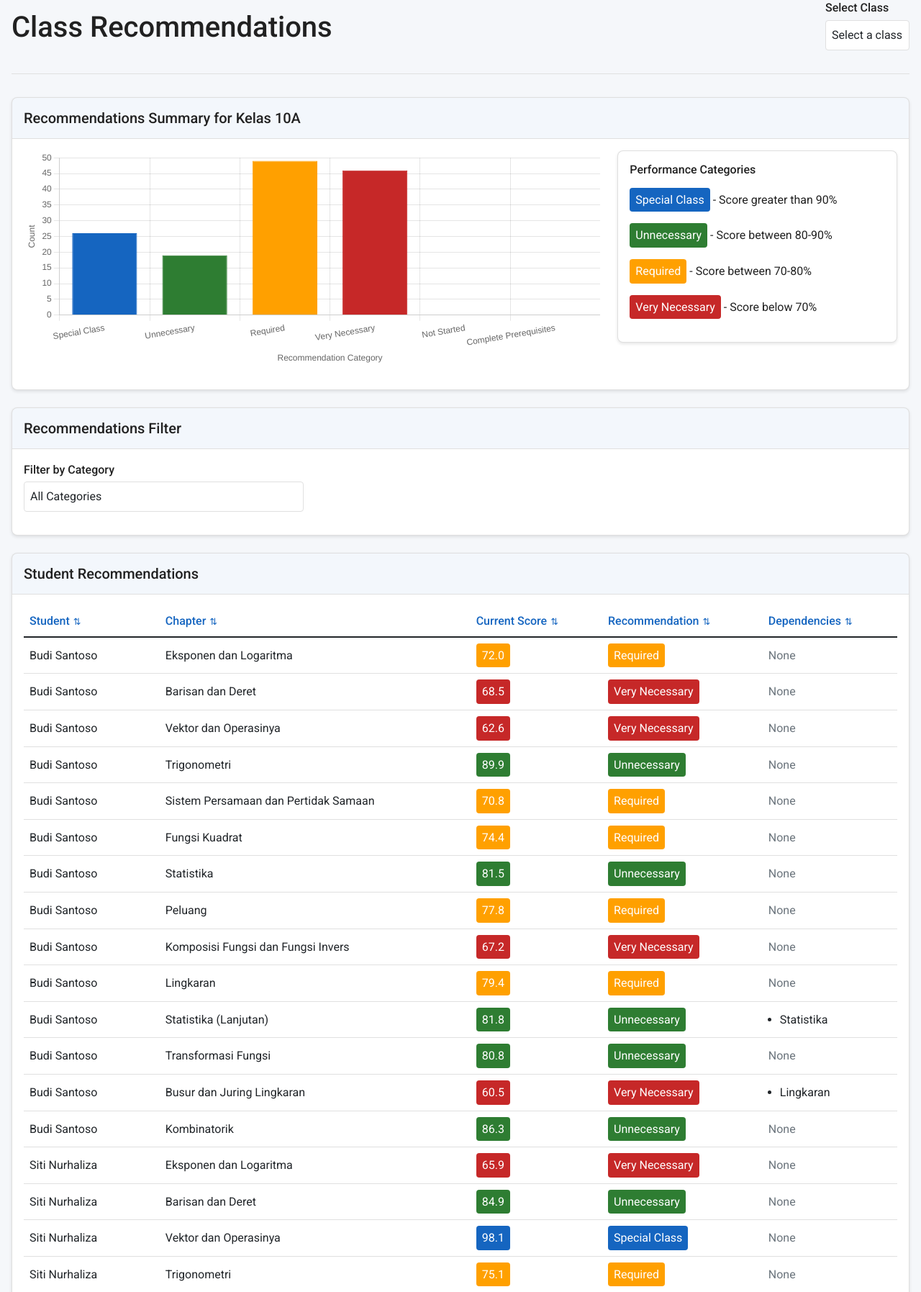
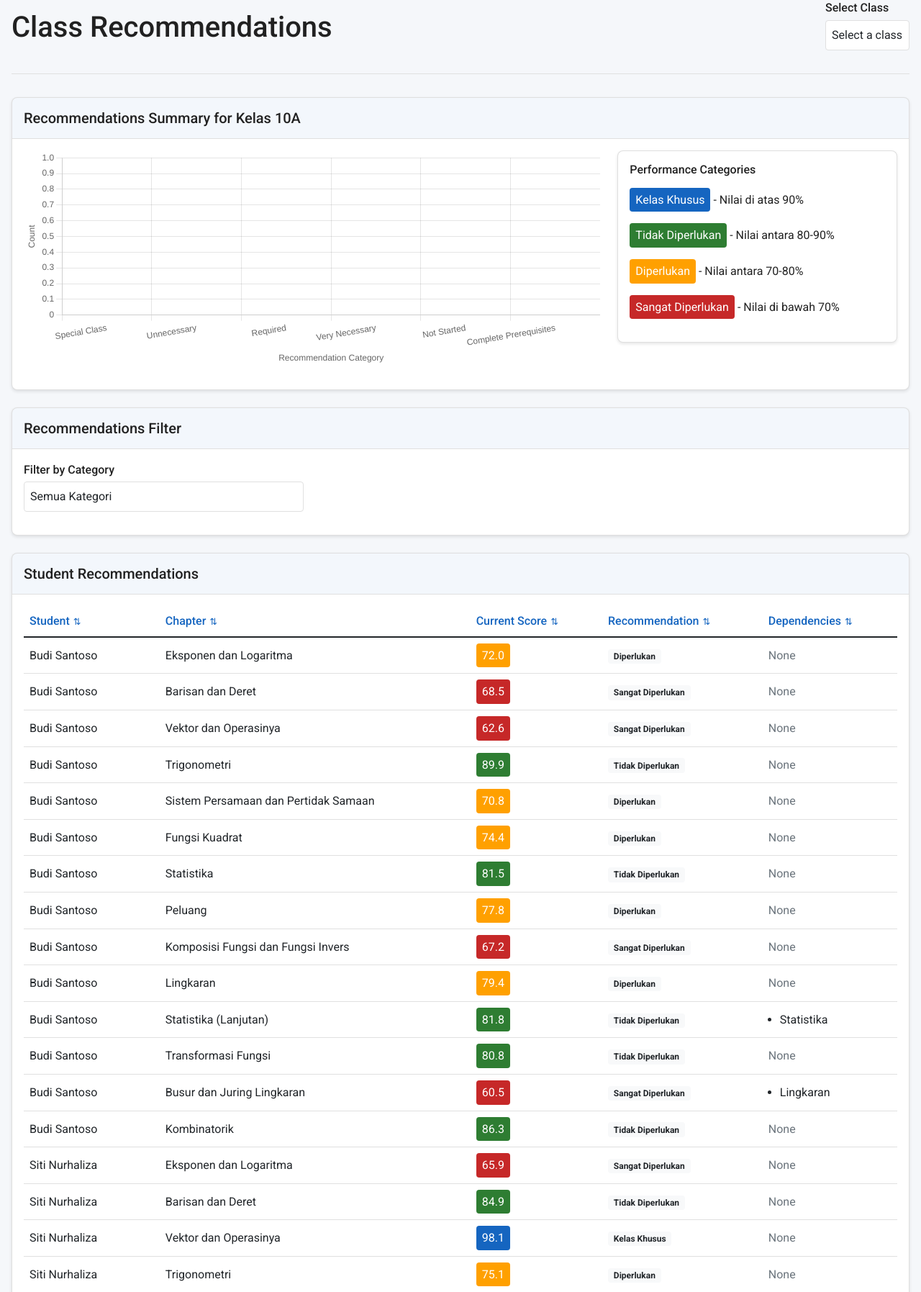
Before and after one commit to Despoka/EduTrack, a Flask app: page /recommendations?class_id=1 in a window 1280 px wide. Shown: the part 148-1943 px from the top of the page at 72% size. Run offline with Flask 3, Linux system fonts and the light colour scheme; data that the repository does not hold is empty; some libraries are stand-ins or nearby versions.

Commit message:
Translate performance categories to Indonesian for better understanding
Translate performance categories in services.py and recommendations.html to Indonesian.

Replit-Commit-Author: Agent
Replit-Commit-Session-Id: c7a2359c-e7b3-4c4e-bd57-f7d34bff48fc
Replit-Commit-Screenshot-Url: https://storage.googleapis.com/screenshot-production-us-central1/04d07272-a444-430d-b9d5-02a805ac13b7/5ae597b2-0f41-4e38-aedf-4db69b396b20.jpg

```diff
--- a/services.py
+++ b/services.py
@@ -283,13 +283,13 @@ def initialize_indonesian_sample_data():
 def get_performance_category(score):
     """Determine the performance category based on score"""
     if score >= 90:
-        return "Special Class"
+        return "Kelas Khusus"
     elif 80 <= score < 90:
-        return "Unnecessary"
+        return "Tidak Diperlukan"
     elif 70 <= score < 80:
-        return "Required"
+        return "Diperlukan"
     else:
-        return "Very Necessary"
+        return "Sangat Diperlukan"
 
 def get_student_grades(student_id):
     """Get all grades for a student"""
--- a/templates/recommendations.html
+++ b/templates/recommendations.html
@@ -37,10 +37,10 @@
                     <div class="card-body">
                         <h6 class="card-title">Performance Categories</h6>
                         <div class="mt-3">
-                            <p><span class="score-special">Special Class</span> - Score greater than 90%</p>
-                            <p><span class="score-unnecessary">Unnecessary</span> - Score between 80-90%</p>
-                            <p><span class="score-required">Required</span> - Score between 70-80%</p>
-                            <p><span class="score-very-necessary">Very Necessary</span> - Score below 70%</p>
+                            <p><span class="score-special">Kelas Khusus</span> - Nilai di atas 90%</p>
+                            <p><span class="score-unnecessary">Tidak Diperlukan</span> - Nilai antara 80-90%</p>
+                            <p><span class="score-required">Diperlukan</span> - Nilai antara 70-80%</p>
+                            <p><span class="score-very-necessary">Sangat Diperlukan</span> - Nilai di bawah 70%</p>
                         </div>
                     </div>
                 </div>
@@ -59,11 +59,11 @@
                 <div class="form-group">
                     <label for="category-filter" class="form-label">Filter by Category</label>
                     <select id="category-filter" class="form-control">
-                        <option value="all">All Categories</option>
-                        <option value="Special Class">Special Class (>90)</option>
-                        <option value="Unnecessary">Unnecessary (80-90)</option>
-                        <option value="Required">Required (70-80)</option>
-                        <option value="Very Necessary">Very Necessary (<70)</option>
+                        <option value="all">Semua Kategori</option>
+                        <option value="Kelas Khusus">Kelas Khusus (>90)</option>
+                        <option value="Tidak Diperlukan">Tidak Diperlukan (80-90)</option>
+                        <option value="Diperlukan">Diperlukan (70-80)</option>
+                        <option value="Sangat Diperlukan">Sangat Diperlukan (<70)</option>
                     </select>
                 </div>
             </div>
```
